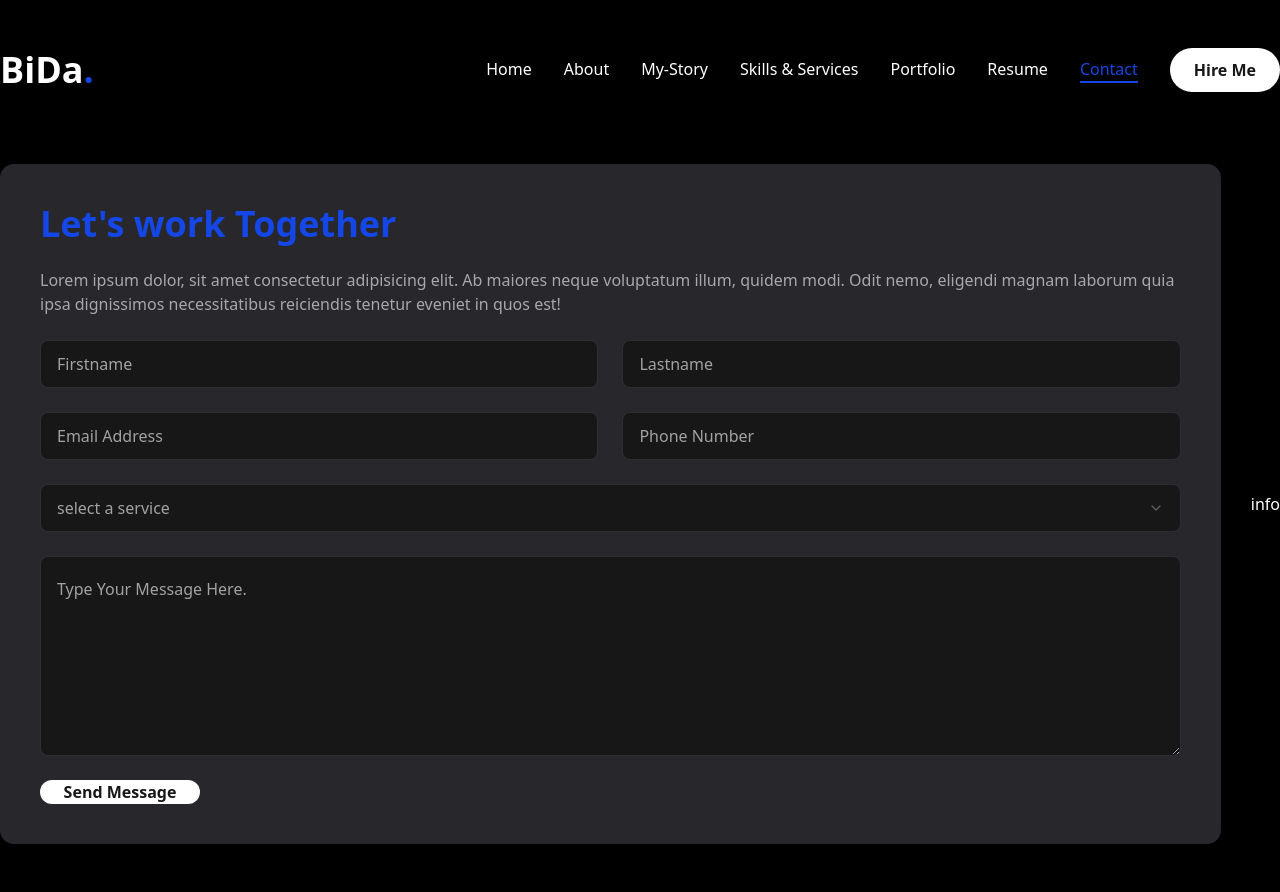
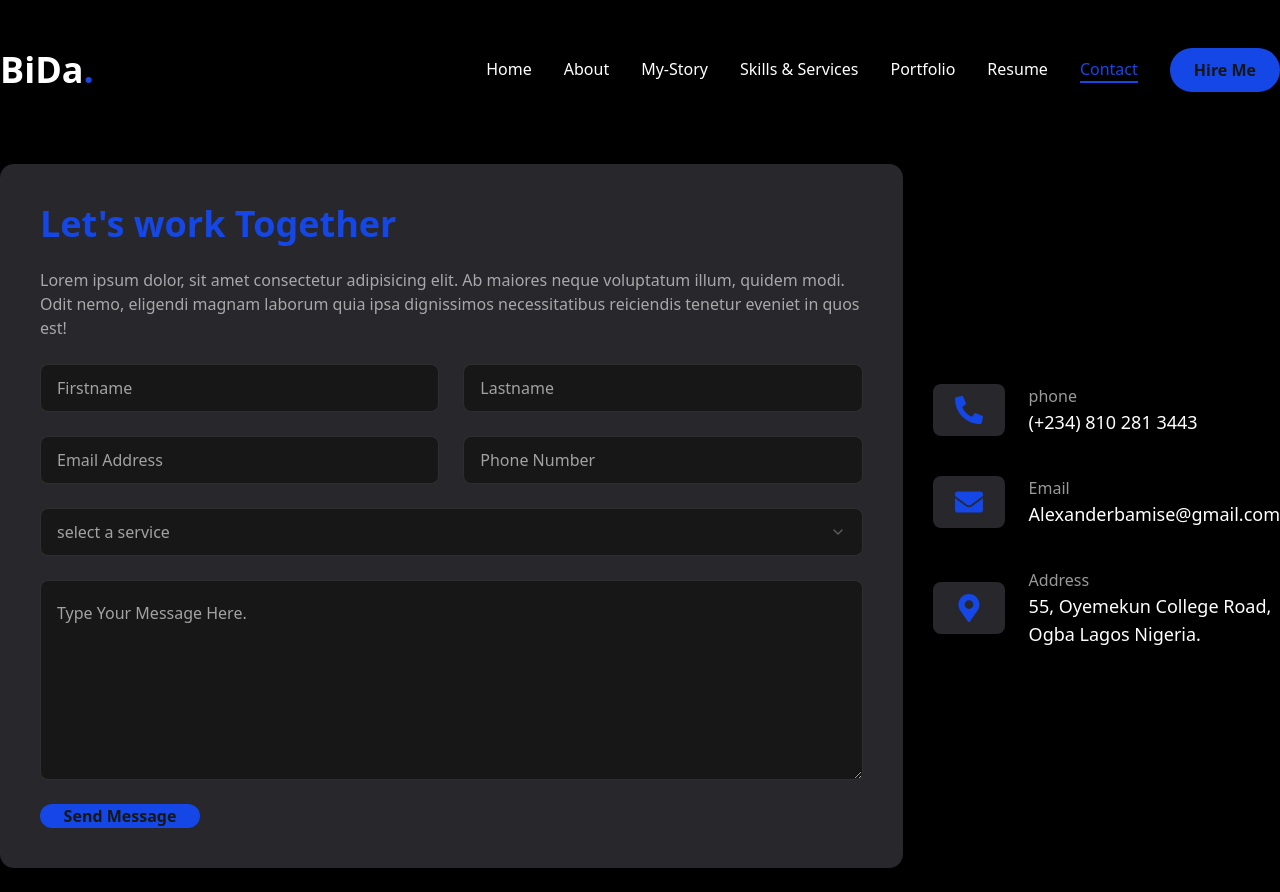
Before and after one commit to Bida3443/Bida-dev, a Next.js app: page /contact in a window 1280 px wide. Before the commit the page ends 868 px from the top, so only its background shows below. Built offline with nearby package versions, Linux system fonts and the light colour scheme.

Commit message:
My Porfolio

```diff
--- a/app/contact/page.tsx
+++ b/app/contact/page.tsx
@@ -22,19 +22,19 @@ import { Icon } from "lucide-react";
 
 const info=  [
     {
-        Icon:<FaPhoneAlt/>,
+        icon:<FaPhoneAlt/>,
         title:"phone",
         description:"(+234) 810 281 3443",
     },
     {
-        Icon:<FaEnvelope/>,
+        icon:<FaEnvelope/>,
         title:"Email",
         description:"Alexanderbamise@gmail.com",
     },
     {
-        Icon:<FaMapMarkerAlt/>,
+        icon:<FaMapMarkerAlt/>,
         title:"Address",
-        description:"55, Oyemekun College Road, Ogba Lagis state.",
+        description:"55, Oyemekun College Road, Ogba Lagos Nigeria.",
     },
 ]
 
@@ -88,7 +88,23 @@ export default function Service ()  {
                     </div>
 
                         {/* info */}
-                        <div className="flex-1 flex items-center lg:justify-end order-1 lg:order-0 mb-8 lg:mb-0">info</div>
+                        <div className="flex-1 flex items-center lg:justify-end order-1 lg:order-0 mb-8 lg:mb-0">
+                            <ul className="flex flex-col gap-10">
+                                {info.map((item, index)=> {
+                                    return <li key={index} className="flex items-center gap-6">
+
+                                        <div className="w-13 h-13 lg:w-18 lg:[72px] bg-[#27272c] text-blue-700 rounded-md flex items-center justify-center">
+                                    <div className="text-[28px]">{item.icon}</div>
+                                </div>
+                                <div className="flex-1">
+                                    <p className="text-white/60">{item.title}</p>
+                                    <h3 className="text-lg">{item.description}</h3>
+                                </div>
+                                    </li>
+                                })}
+
+                            </ul>
+                        </div>
 
                 </div>
             </div>
--- a/components/ui/button.tsx
+++ b/components/ui/button.tsx
@@ -5,11 +5,11 @@ import { cva, type VariantProps } from "class-variance-authority"
 import { cn } from "@/lib/utils"
 
 const buttonVariants = cva(
-  "inline-flex items-center justify-center whitespace-nowrap rounded-full text-base ring-offset-white transition-colors font-semibold ",
+  "inline-flex items-center justify-center whitespace-nowrap rounded-full text-base ring-offset-white transition-colors font-semibold  ",
   {
     variants: {
       variant: {
-        default: "bg-white text-primary hover:bg-blue-hover hover:text-white",
+        default: " bg-blue-700 text-primary hover:bg-blue-hover hover:text-white",
         // destructive:
         //   "bg-blue text-primary hover:bg-blue-hover",
         primary:"bg-primary text-white",
```
